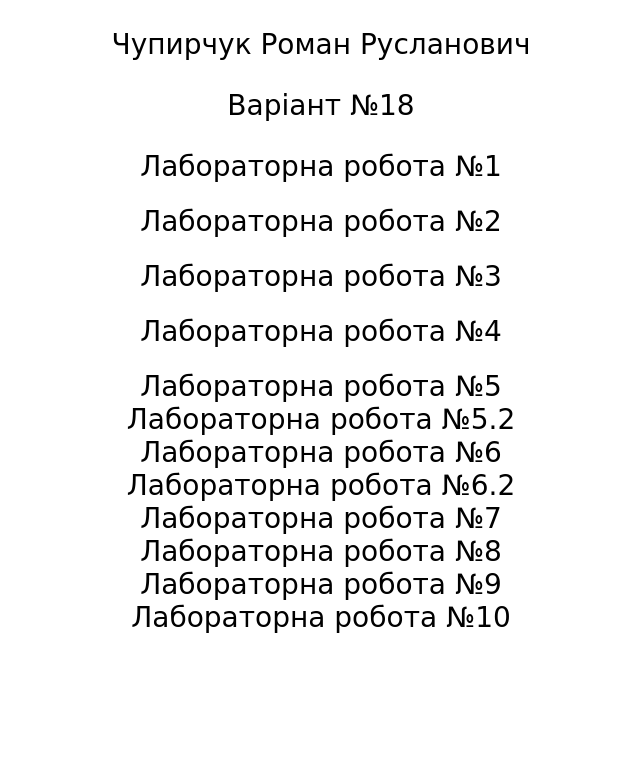
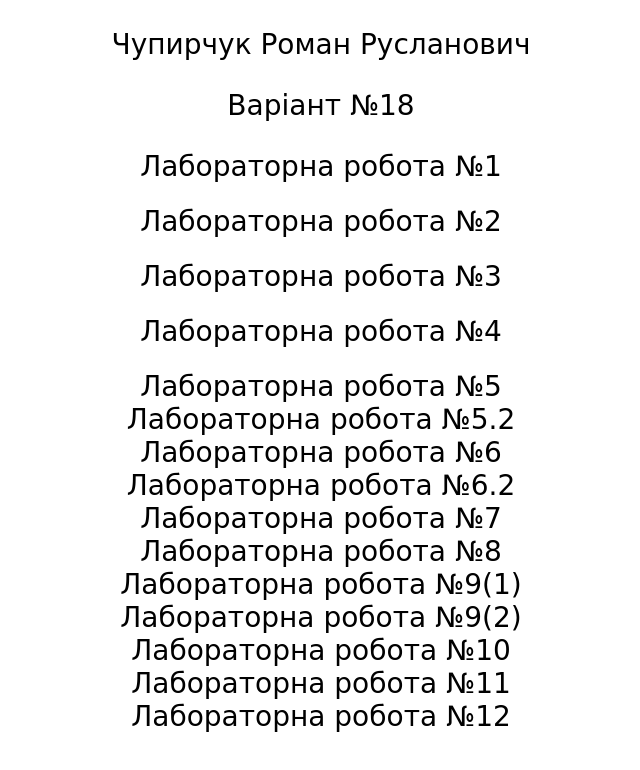
Before and after one commit to RomaKiberline/js-labs, a plain HTML site: page index.html in a window 1280 px wide. Shown: the whole page, without its empty margins (319-959 px from the left). Drawn offline with Linux system fonts and the light colour scheme.

Commit message:
Update index.html

```diff
--- a/index.html
+++ b/index.html
@@ -41,8 +41,11 @@
         <div class="lab_6-2"><a href="./lab_6/lab_6-2.html" class="link_lab_6-2">Лабораторна робота №6.2</a></div>
         <div class="lab_7"><a href="./lab_7/lab_7.html" class="link_lab_7">Лабораторна робота №7</a></div>
         <div class="lab_8"><a href="./lab_8/lab_8.html" class="link_lab_8">Лабораторна робота №8</a></div>
-        <div class="lab_9"><a href="@" class="link_lab_9">Лабораторна робота №9</a></div>
+        <div class="lab_9_1"><a href="./lab_9/lab_9_1.html" class="link_lab_9_1">Лабораторна робота №9(1)</a></div>
+        <div class="lab_9_2"><a href="./lab_9/lab9_2.html" class="link_lab_9_2">Лабораторна робота №9(2)</a></div>
         <div class="lab_10"><a href="@" class="link_lab_10">Лабораторна робота №10</a></div>
+        <div class="lab_11"><a href="@" class="link_lab_11">Лабораторна робота №11</a></div>
+        <div class="lab_12"><a href="@" class="link_lab_12">Лабораторна робота №12</a></div>
     </div>
 </body>
 </html>
```
